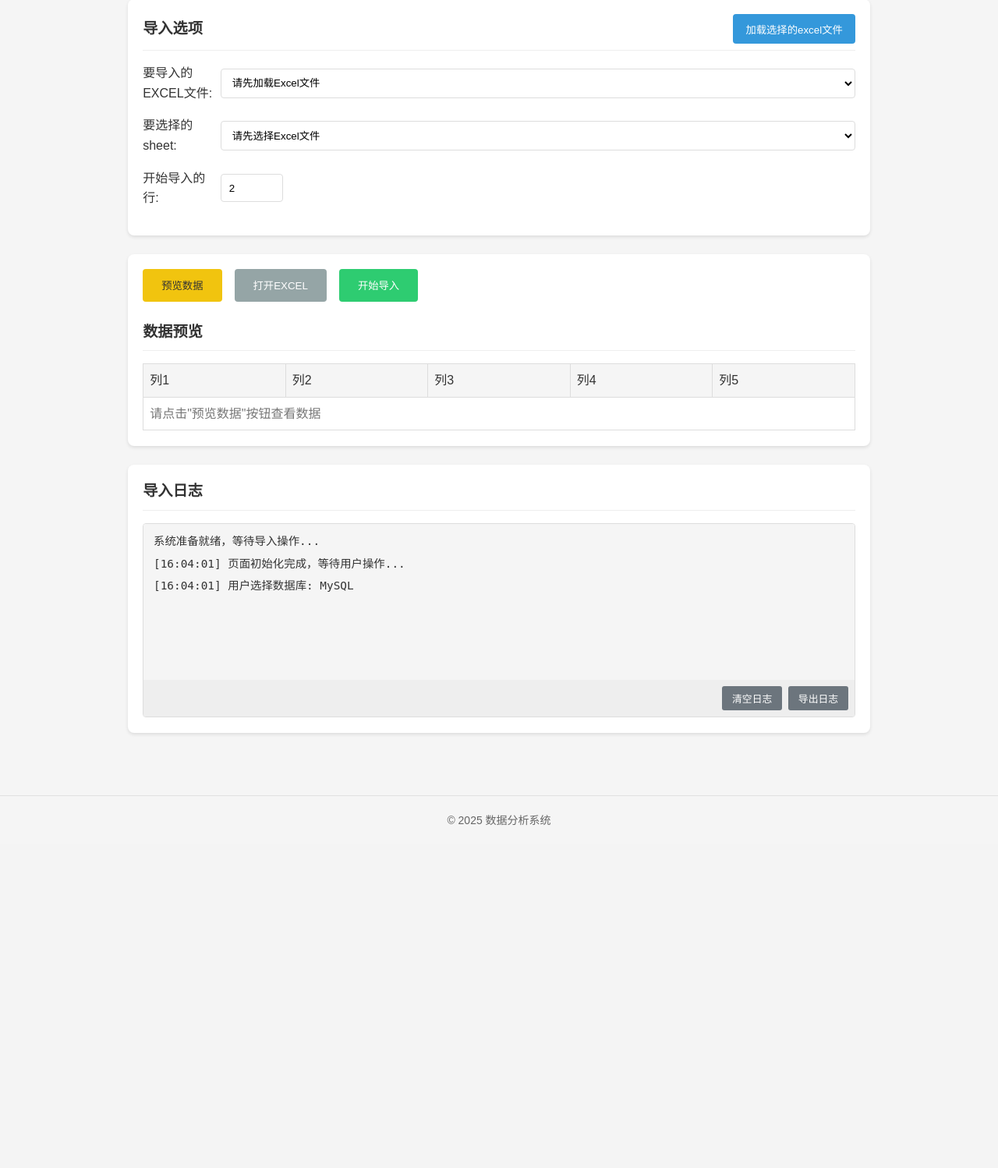
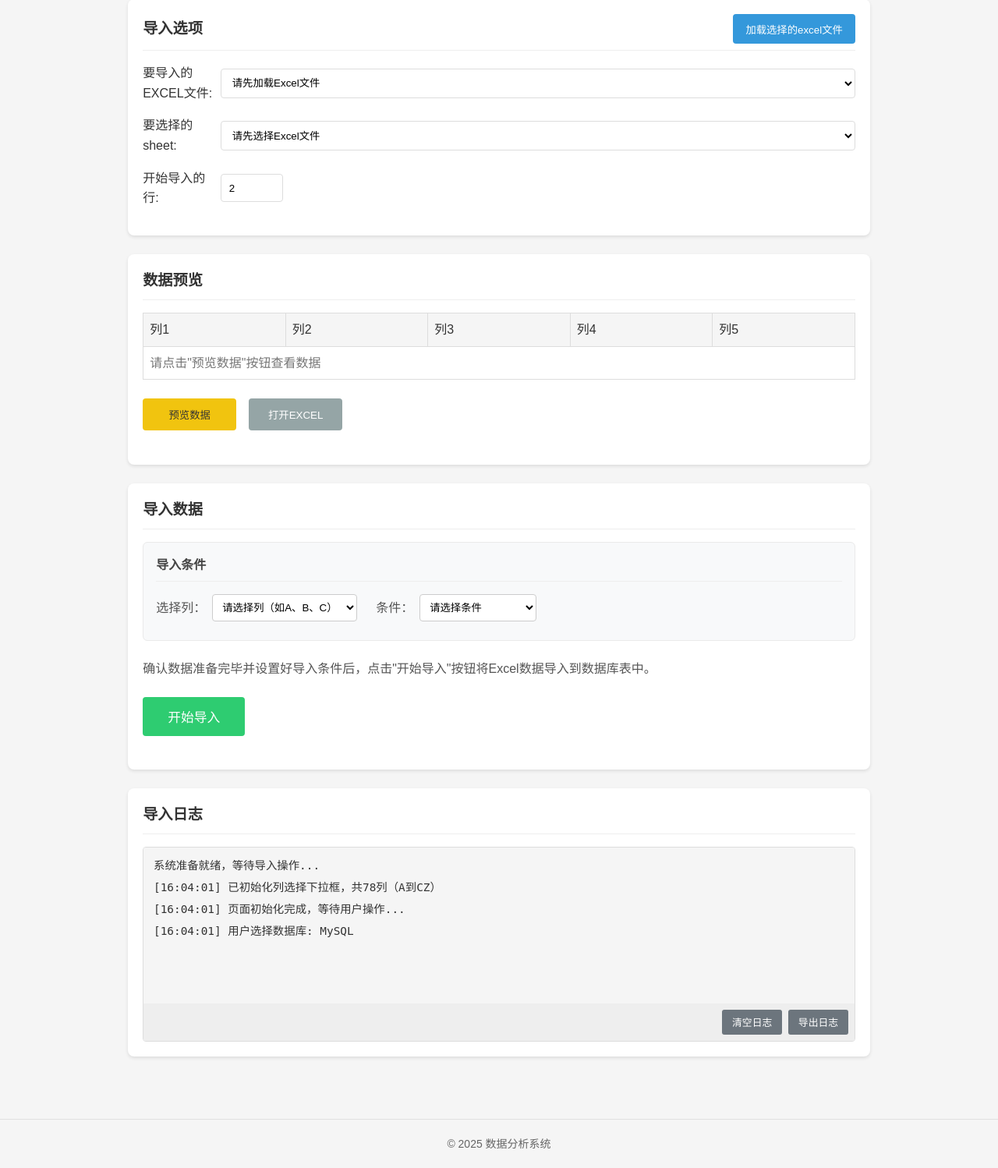
Before and after one commit to tsxxdw/AuditDataAnalysis, a Flask app: page /index_import in a window 1280 px wide. Shown: the part 666-2164 px from the top of the page at 78% size. Before the commit the page ends 1725 px from the top, so only its background shows below. Run offline with Flask 3, Linux system fonts and the light colour scheme; parts of the project's set-up code (start-up, migrations or seed data) failed here and were passed over.

Commit message:
导入数据   设置了导入条件

```diff
--- a/static/css/index_import.css
+++ b/static/css/index_import.css
@@ -195,7 +195,9 @@
 .action-buttons {
     display: flex;
     gap: 1rem;
+    margin-top: 1.5rem;
     margin-bottom: 1.5rem;
+    justify-content: flex-start;
 }
 
 .action-button {
@@ -205,6 +207,7 @@
     font-weight: 500;
     cursor: pointer;
     transition: all 0.2s;
+    min-width: 120px;
 }
 
 .preview-btn {
@@ -465,3 +468,78 @@
     background-color: #ddd;
     border-color: #adadad;
 }
+
+/* 导入描述文本 */
+.import-description {
+    margin-bottom: 1.5rem;
+    color: #555;
+}
+
+.import-description p {
+    margin: 0;
+    line-height: 1.5;
+}
+
+/* 导入操作按钮区域 */
+.import-actions {
+    display: flex;
+    justify-content: flex-start;
+    margin-bottom: 1.5rem;
+}
+
+/* 导入按钮特别样式 */
+.import-btn {
+    background-color: #2ecc71;
+    color: white;
+    padding: 0.8rem 2rem;
+    font-size: 1.05rem;
+}
+
+.import-btn:hover {
+    background-color: #27ae60;
+}
+
+/* 导入条件区域 */
+.import-conditions {
+    margin-bottom: 1.5rem;
+    padding: 1rem;
+    background-color: #f8f9fa;
+    border-radius: 6px;
+    border: 1px solid #eaeaea;
+}
+
+.subsection-title {
+    font-size: 1rem;
+    color: #444;
+    margin-top: 0;
+    margin-bottom: 1rem;
+    padding-bottom: 0.5rem;
+    border-bottom: 1px solid #eee;
+}
+
+.condition-row {
+    display: flex;
+    flex-wrap: wrap;
+    gap: 1.5rem;
+    align-items: center;
+}
+
+.condition-item {
+    display: flex;
+    align-items: center;
+    margin-bottom: 0.5rem;
+}
+
+.condition-item label {
+    margin-right: 0.5rem;
+    font-weight: 500;
+    color: #555;
+}
+
+.condition-select {
+    padding: 0.5rem;
+    border: 1px solid #ccc;
+    border-radius: 4px;
+    background-color: white;
+    min-width: 150px;
+}
--- a/static/js/index_import.js
+++ b/static/js/index_import.js
@@ -13,6 +13,9 @@ $(document).ready(function() {
 
     // 检查是否为本地环境
     checkLocalEnvironment();
+
+    // 初始化Excel列选择下拉框（A到CZ）
+    initializeColumnSelect();
 
     // 记录初始化完成
     addLog('页面初始化完成，等待用户操作...');
@@ -117,6 +120,19 @@ $(document).ready(function() {
 
             updateSelectedFiles();
         }
+    });
+
+    // 列选择变化事件
+    $('#column-select').change(function() {
+        var selectedColumn = $(this).find('option:selected').text();
+        addLog('用户选择导入条件列: ' + selectedColumn);
+    });
+
+    // 条件选择变化事件
+    $('#condition-select').change(function() {
+        var selectedValue = $(this).val();
+        var selectedText = $(this).find('option:selected').text();
+        addLog('用户选择导入条件: ' + selectedText);
     });
 
     // 初始化文件选择器
@@ -876,6 +892,43 @@ $(document).ready(function() {
         });
 
         $('.preview-table tbody').html(tableHtml);
+
+        // 更新列选择下拉框
+        updateColumnSelect();
+    }
+
+    // 更新列选择下拉框（预览数据后强调当前实际使用的列）
+    function updateColumnSelect() {
+        // 获取当前表格的列数
+        var columnCount = $('.preview-table thead th').length;
+
+        // 高亮显示当前使用的列
+        var $columnSelect = $('#column-select');
+        $columnSelect.find('option').each(function() {
+            var index = parseInt($(this).val());
+            if (!isNaN(index) && index < columnCount) {
+                $(this).css('font-weight', 'bold');
+            } else if (!isNaN(index)) {
+                $(this).css('font-weight', 'normal');
+            }
+        });
+
+        addLog('已更新列选择下拉框，当前表格共' + columnCount + '列（A到' + getExcelColumnName(columnCount-1) + '）');
+    }
+
+    // 获取Excel列名格式（A, B, C, ..., Z, AA, AB, ..., CZ）
+    function getExcelColumnName(index) {
+        var columnName = '';
+        var dividend = index + 1;
+        var modulo;
+
+        while (dividend > 0) {
+            modulo = (dividend - 1) % 26;
+            columnName = String.fromCharCode(65 + modulo) + columnName;
+            dividend = Math.floor((dividend - modulo) / 26);
+        }
+
+        return columnName;
     }
 
     // 导入功能
@@ -887,6 +940,10 @@ $(document).ready(function() {
         var selectedSheet = $('#sheet-select').val();
         var startRow = $('#start-row').val();
 
+        // 获取导入条件
+        var selectedColumn = $('#column-select').val();
+        var selectedCondition = $('#condition-select').val();
+
         // 记录详细导入参数
         addLog('导入参数:');
         addLog('- 数据库: ' + $('#db-select option:selected').text());
@@ -894,6 +951,13 @@ $(document).ready(function() {
         addLog('- Excel文件: ' + $('#excel-file-select option:selected').text());
         addLog('- 工作表: ' + $('#sheet-select option:selected').text());
         addLog('- 开始行: ' + startRow);
+
+        // 记录导入条件
+        if (selectedColumn && selectedCondition) {
+            var columnName = $('#column-select option:selected').text();
+            var conditionName = $('#condition-select option:selected').text();
+            addLog('- 导入条件: ' + columnName + ' ' + conditionName);
+        }
 
         // 验证输入
         if (!filePaths) {
@@ -1151,4 +1215,22 @@ $(document).ready(function() {
             }
         });
     }
+
+    // 初始化Excel列选择下拉框，填充A到CZ的列选项
+    function initializeColumnSelect() {
+        var $columnSelect = $('#column-select');
+        $columnSelect.empty().append('<option value="" disabled selected>请选择列（如A、B、C）</option>');
+
+        // 生成A到CZ的列选项
+        for (var i = 0; i < 78; i++) { // A-Z (26) + AA-AZ (26) + BA-BZ (26) = 78
+            var columnName = getExcelColumnName(i);
+            $columnSelect.append(
+                $('<option></option>')
+                    .attr('value', i)
+                    .text(columnName)
+            );
+        }
+
+        addLog('已初始化列选择下拉框，共78列（A到CZ）');
+    }
 });
--- a/templates/index_import.html
+++ b/templates/index_import.html
@@ -100,12 +100,6 @@
 
             <!-- 预览和执行区域 -->
             <div class="import-section">
-                <div class="action-buttons">
-                    <button id="preview-btn" class="action-button preview-btn">预览数据</button>
-                    <button id="open-excel-btn" class="action-button open-excel-btn">打开EXCEL</button>
-                    <button id="import-btn" class="action-button import-btn">开始导入</button>
-                </div>
-
                 <div class="preview-container">
                     <h3 class="section-title">数据预览</h3>
                     <div class="data-preview">
@@ -126,6 +120,47 @@
                             </tbody>
                         </table>
                     </div>
+                </div>
+
+                <!-- 操作按钮移到数据预览下方（仅保留预览数据和打开EXCEL） -->
+                <div class="action-buttons">
+                    <button id="preview-btn" class="action-button preview-btn">预览数据</button>
+                    <button id="open-excel-btn" class="action-button open-excel-btn">打开EXCEL</button>
+                </div>
+            </div>
+
+            <!-- 新增导入数据区域 -->
+            <div class="import-section">
+                <h3 class="section-title">导入数据</h3>
+
+                <!-- 导入条件设置 -->
+                <div class="import-conditions">
+                    <h4 class="subsection-title">导入条件</h4>
+                    <div class="condition-row">
+                        <div class="condition-item">
+                            <label for="column-select">选择列：</label>
+                            <select id="column-select" class="condition-select">
+                                <option value="" disabled selected>请选择列（如A、B、C）</option>
+                                <!-- 这里会根据预览数据动态填充列选项，显示Excel格式的列标识 -->
+                            </select>
+                        </div>
+                        <div class="condition-item">
+                            <label for="condition-select">条件：</label>
+                            <select id="condition-select" class="condition-select">
+                                <option value="" disabled selected>请选择条件</option>
+                                <option value="empty">为空</option>
+                                <option value="not_empty">不为空</option>
+                            </select>
+                        </div>
+                    </div>
+                </div>
+
+                <div class="import-description">
+                    <p>确认数据准备完毕并设置好导入条件后，点击"开始导入"按钮将Excel数据导入到数据库表中。</p>
+                </div>
+                <!-- 导入按钮区域 -->
+                <div class="import-actions">
+                    <button id="import-btn" class="action-button import-btn">开始导入</button>
                 </div>
 
                 <!-- 导入状态和进度 -->
```
